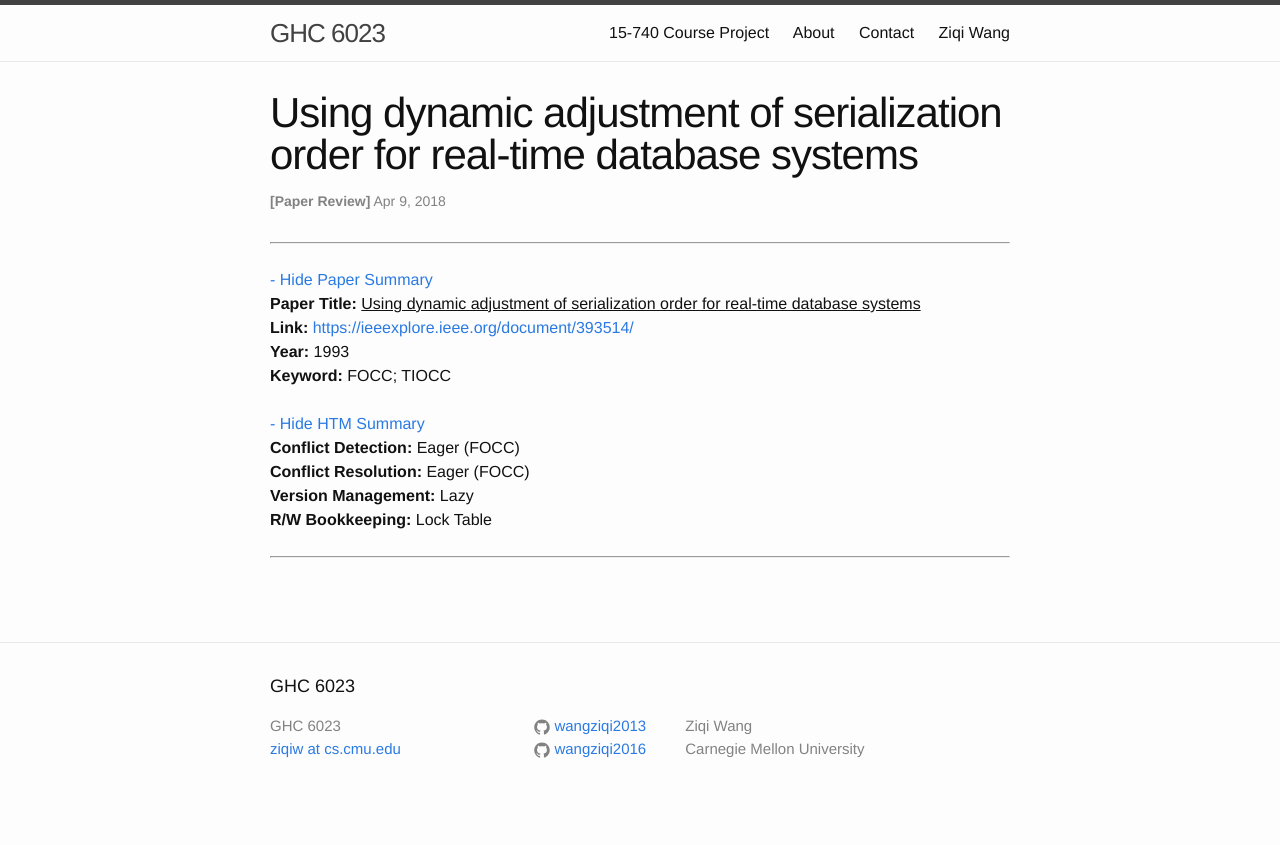
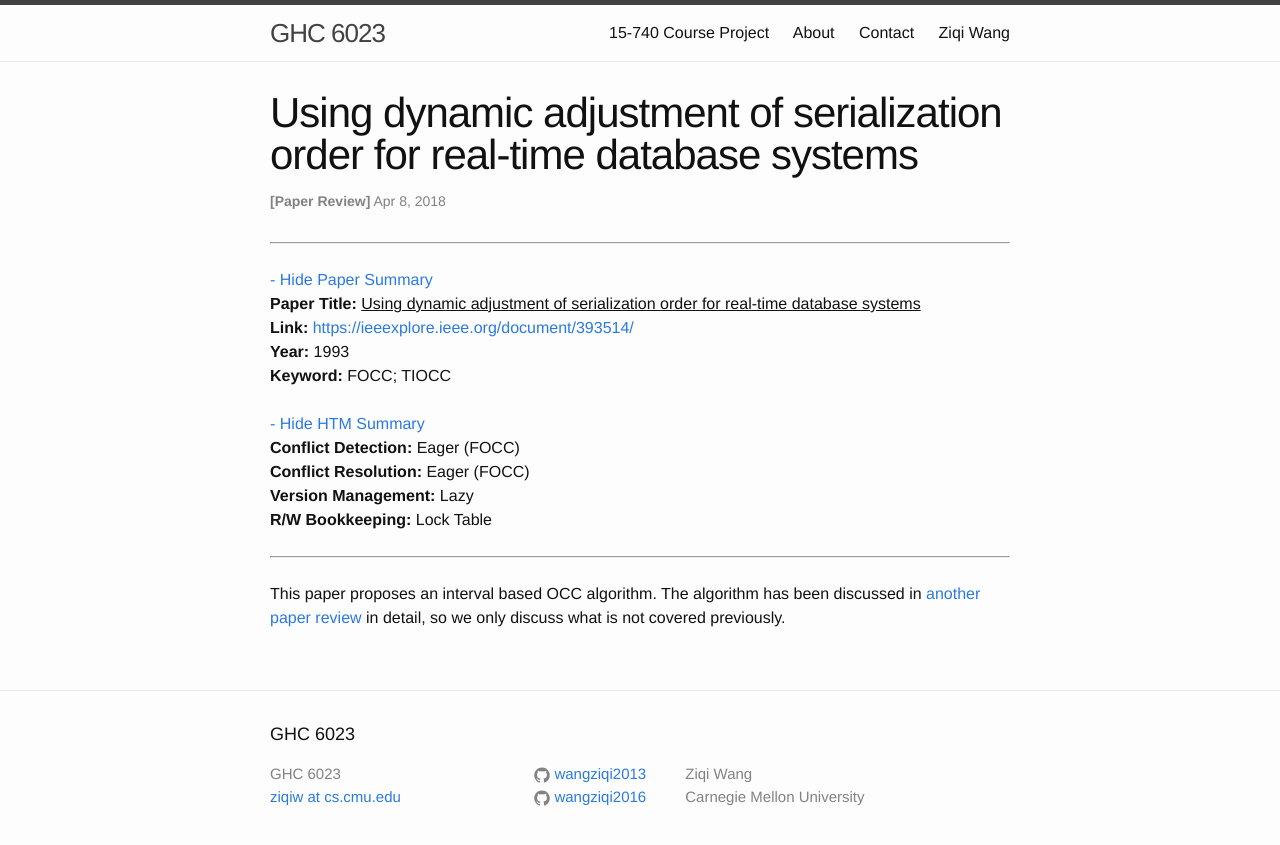
Before and after one commit to wangziqi2013/wangziqi2013.github.io, a Jekyll site: the page built from _posts/2018-04-09-Using-Dym-Adj-of-Serialization-Order-for-Real-Time-DBMS.markdown, in a window 1280 px wide. Shown: the top 845 px of the page. Built offline with Jekyll 4.4.1, drawn with Linux system fonts in a browser that asks for light colours.

Commit message:
Adding post URL cross reference

```diff
--- a/_posts/2018-04-09-Using-Dym-Adj-of-Serialization-Order-for-Real-Time-DBMS.markdown
+++ b/_posts/2018-04-09-Using-Dym-Adj-of-Serialization-Order-for-Real-Time-DBMS.markdown
@@ -12,3 +12,7 @@ htm_cd: Eager (FOCC)
 htm_cr: Eager (FOCC)
 version_mgmt: Lazy
 ---
+
+This paper proposes an interval based OCC algorithm. The algorithm has been discussed in [another
+paper review]({% post_url 2018-04-07-Concurrent-Certifications-by-Intervals-of-ts-in-distributed-dbms %})
+in detail, so we only discuss what is not covered previously.
```
Also changed, not shown: other parts of _posts/2018-04-09-Using-Dym-Adj-of-Serialization-Order-for-Real-Time-DBMS.markdown (+1 -1 lines).
